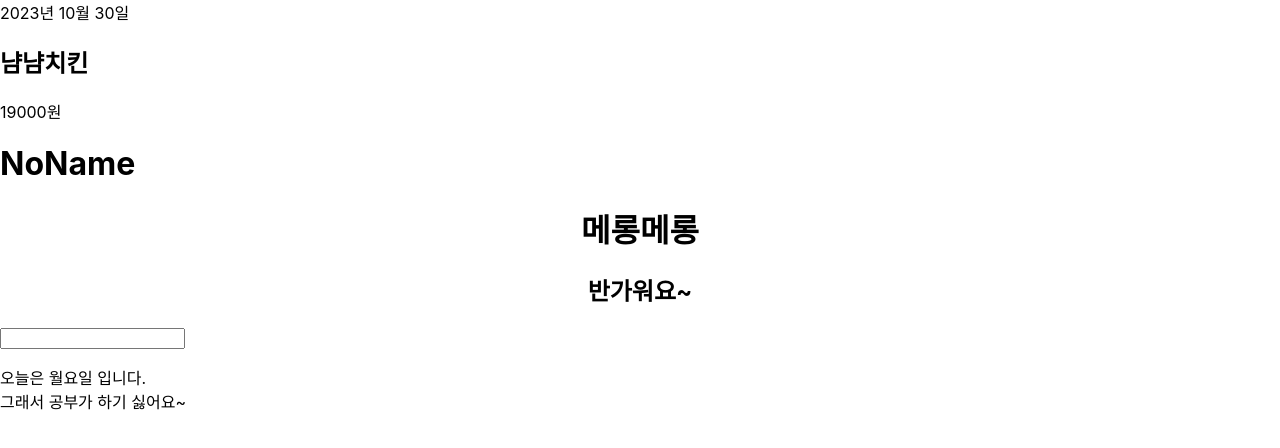
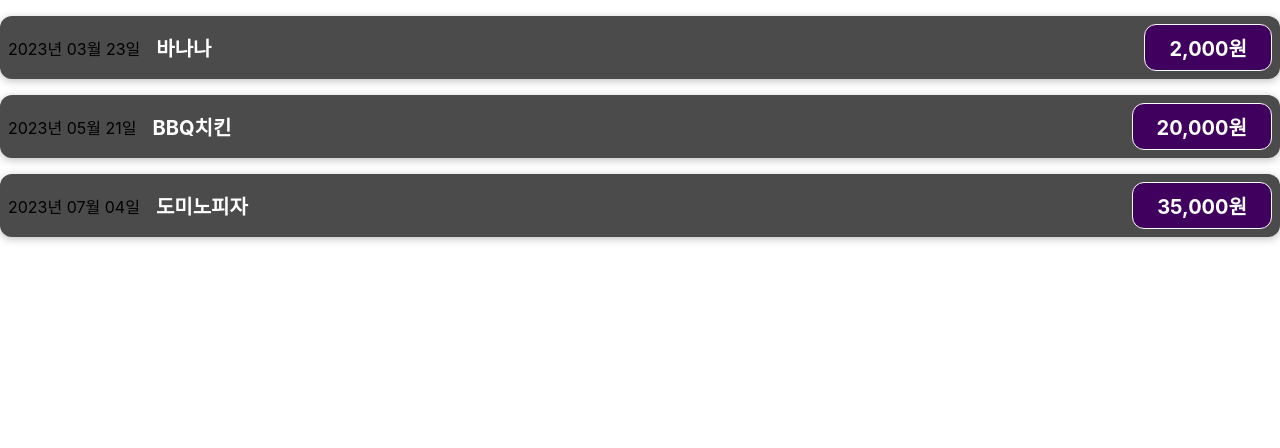
Before and after one commit to najaeseong1/react-study20231030, a React (Create React App) app: page / in a window 1280 px wide. Shown: the top 448 px of the page. Built offline with nearby package versions, Linux system fonts and the light colour scheme.

Commit message:
2023-10-31 동적 데이터 렌더링 및 props 개념 확인

```diff
--- a/src/App.js
+++ b/src/App.js
@@ -1,28 +1,47 @@
 import React from 'react';
 import './App.css';
 import ExpenseItem from './components/ExpenseItem';
-import NoName from './NoName';
 
-function App() {
-  const $h2 = <h2>반가워요~</h2>;
+const App = () => {
+  //지출 항목 객체 배열
+
+  const expenses = [
+    {
+      title: '바나나',
+      price: 2000,
+      date: new Date(2023, 3, 23),
+    },
+    {
+      title: 'BBQ치킨',
+      price: 20000,
+      date: new Date(2023, 5, 21),
+    },
+    {
+      title: '도미노피자',
+      price: 35000,
+      date: new Date(2023, 7, 4),
+    },
+  ];
 
   return (
     <>
-      <ExpenseItem />
-      <NoName/>
-      <div className='App'>
-        <h1>메롱메롱</h1>
-        {$h2}
-      </div>
-      <div className='noname'>
-        <input type='text' />
-        <p>
-          오늘은 월요일 입니다. <br />
-          그래서 공부가 하기 싫어요~
-        </p>
-      </div>
+      <ExpenseItem
+        title={expenses[0].title}
+        price={expenses[0].price}
+        date={expenses[0].date}
+      />
+      <ExpenseItem
+        title={expenses[1].title}
+        price={expenses[1].price}
+        date={expenses[1].date}
+      />
+      <ExpenseItem
+        title={expenses[2].title}
+        price={expenses[2].price}
+        date={expenses[2].date}
+      />
     </>
   );
-}
+};
 
 export default App;
--- /dev/null
+++ b/src/components/ExpenseItem.css
@@ -0,0 +1,56 @@
+.expense-item {
+    display: flex;
+    justify-content: space-between;
+    align-items: center;
+    box-shadow: 0 2px 8px rgba(0, 0, 0, 0.25);
+    padding: 0.5rem;
+    margin: 1rem 0;
+    border-radius: 12px;
+    background-color: #4b4b4b;
+  }
+
+  .expense-item__description {
+    display: flex;
+    flex-direction: column;
+    gap: 1rem;
+    align-items: flex-end;
+    flex-flow: column-reverse;
+    justify-content: flex-start;
+    flex: 1;
+  }
+
+  .expense-item h2 {
+    color: #3a3a3a;
+    font-size: 1rem;
+    flex: 1;
+    margin: 0 1rem;
+    color: white;
+  }
+
+  .expense-item__price {
+    font-size: 1rem;
+    font-weight: bold;
+    color: white;
+    background-color: #40005d;
+    border: 1px solid white;
+    padding: 0.5rem;
+    border-radius: 12px;
+  }
+
+  @media (min-width: 580px) {
+    .expense-item__description {
+      flex-direction: row;
+      align-items: center;
+      justify-content: flex-start;
+      flex: 1;
+    }
+
+    .expense-item__description h2 {
+      font-size: 1.25rem;
+    }
+
+    .expense-item__price {
+      font-size: 1.25rem;
+      padding: 0.5rem 1.5rem;
+    }
+  }
--- a/src/components/ExpenseItem.js
+++ b/src/components/ExpenseItem.js
@@ -1,12 +1,38 @@
 import React from 'react';
+// css 로딩
+import './ExpenseItem.css';
 
-const ExpenseItem = () => {
+const ExpenseItem = ({ title, price: propsPrice, date }) => {
+  // console.log(props);
+
+  // const price = 99999;
+  // const expenseDate = date;
+  // const expenseTitle = title;
+  // const expensePrice = propsPrice;
+
+  // 1자리 숫자를 2자리수로 변환하는 함수
+  const make2digit = (text) => {
+    return text.toString().padStart(2, '0');
+  };
+
+  // 날짜 포맷팅 변환 함수 정의
+  const makeFormattedDate = () => {
+    const year = date.getFullYear();
+    const month = date.getMonth();
+    const day = date.getDate();
+
+    return `${year}년 ${make2digit(month)}월 ${make2digit(day)}일`;
+  };
+
+  // 숫자를 원화표기법으로 바꾸기
+  const formattedPrice = new Intl.NumberFormat('ko-KR').format(propsPrice);
+
   return (
     <div className='expense-item'>
-      <div>2023년 10월 30일</div>
+      <div>{makeFormattedDate()}</div>
       <div className='expense-item__description'>
-        <h2>냠냠치킨</h2>
-        <div className='expense-item__price'>19000원</div>
+        <h2>{title}</h2>
+        <div className='expense-item__price'>{formattedPrice}원</div>
       </div>
     </div>
   );
```
Also changed, not shown: .eslintrc.json, 1 other file (tests, documents, lock files or other folders).
